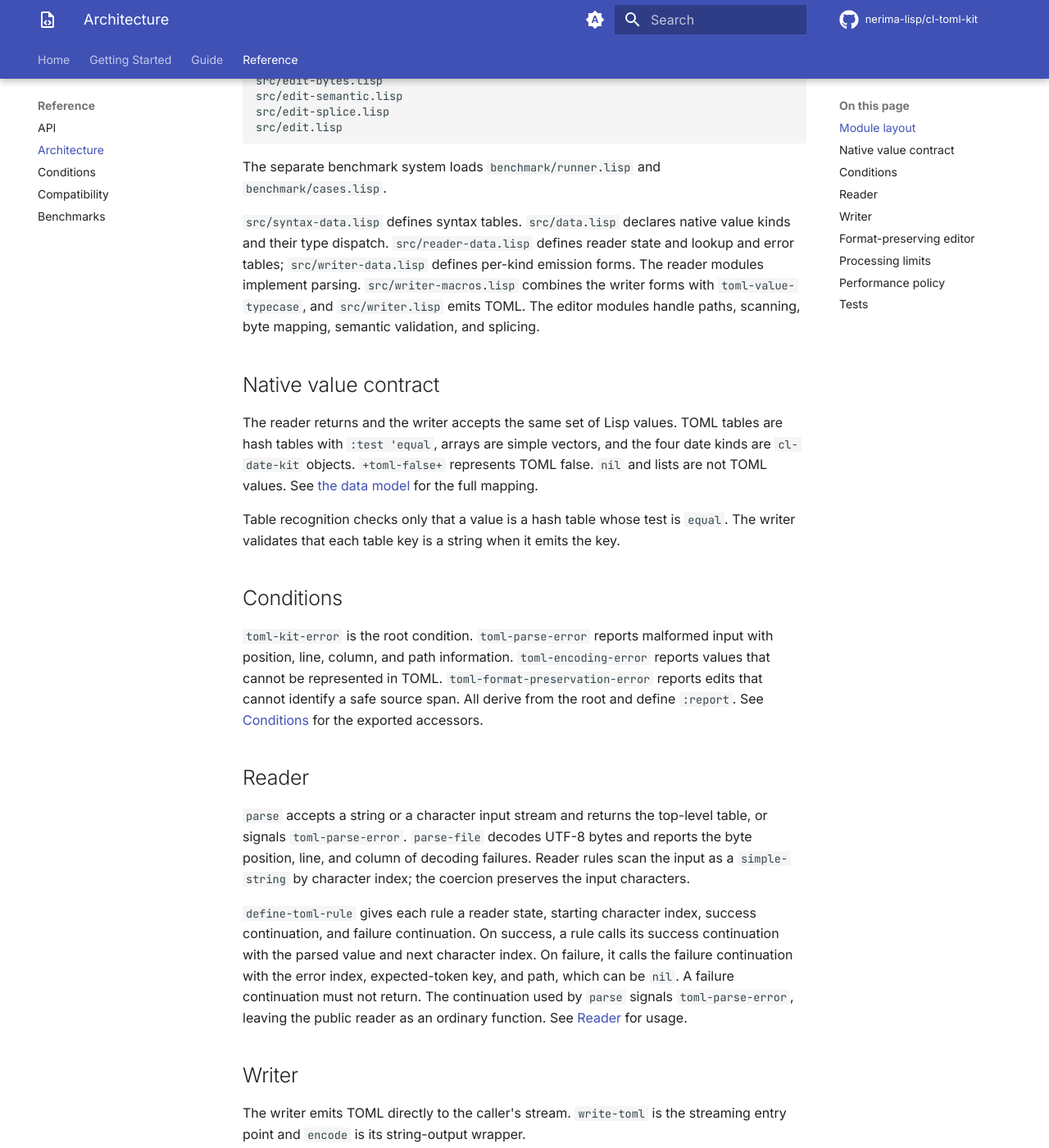
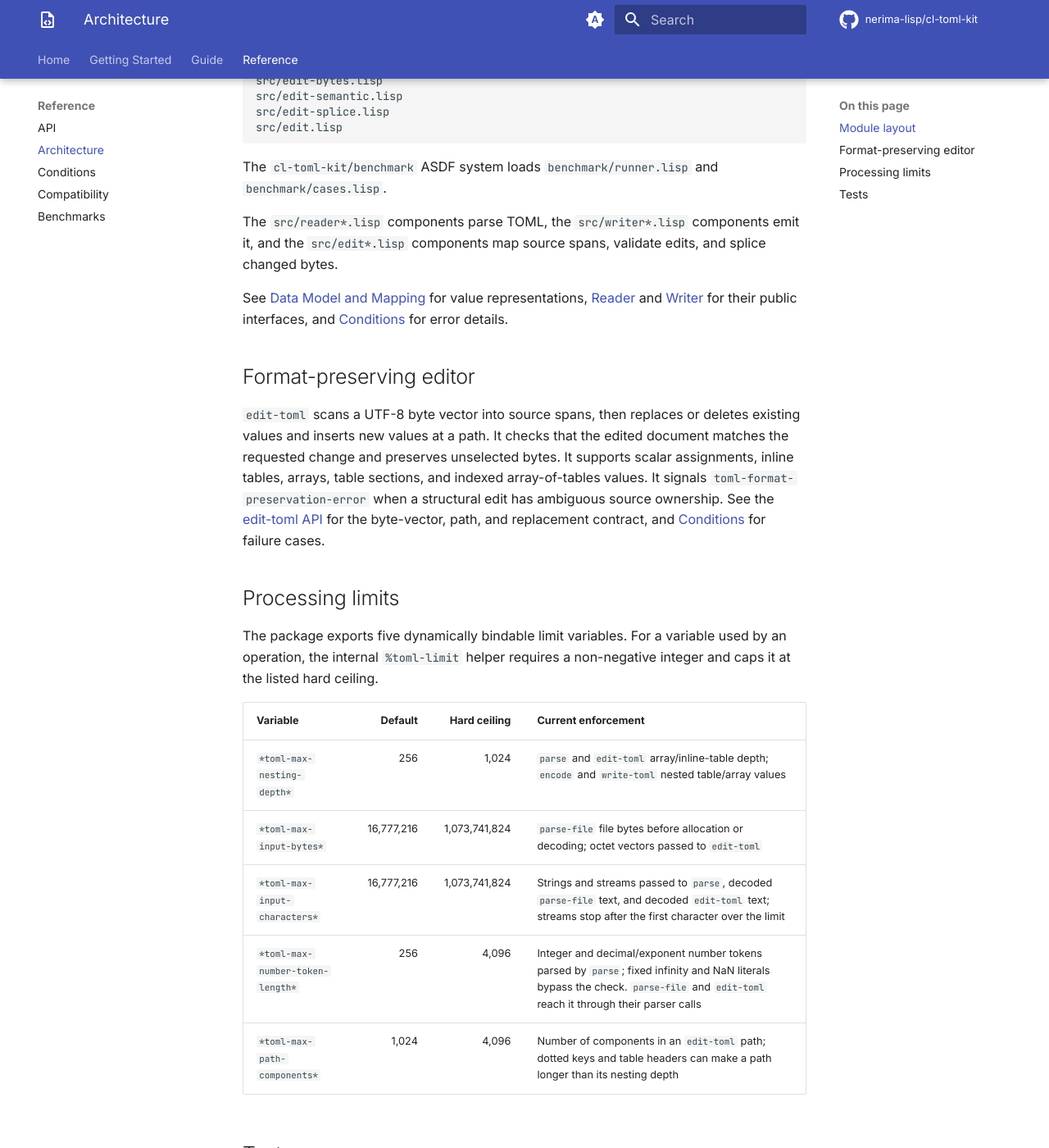
Before and after one commit to nerima-lisp/cl-toml-kit, an MkDocs documentation site: the page built from docs/src/reference/architecture.md, in a window 1280 px wide and 1400 px high, scrolled down 733 px. Shown: the whole window at 82% size. Built offline with MkDocs 1.6.1 and Material for MkDocs 9.7.7, drawn with Linux system fonts in a browser that asks for light colours; comment, search, counter and statistics services are not loaded; some of the changed text lies outside the part shown.

Commit message:
docs: align architecture guides with implementation

````diff
--- a/docs/src/reference/architecture.md
+++ b/docs/src/reference/architecture.md
@@ -1,12 +1,13 @@
 # Architecture
 
-`cl-toml-kit` provides TOML values, a reader and writer, and a
-format-preserving editor. The [design document](https://github.com/nerima-lisp/cl-toml-kit/blob/main/docs/design/architecture.md)
-describes the implementation design.
+`cl-toml-kit` provides a TOML reader, writer, and format-preserving editor.
+See the [design document](https://github.com/nerima-lisp/cl-toml-kit/blob/main/docs/design/architecture.md)
+for reader and writer design details.
 
 ## Module layout
 
-The main ASDF system loads these source components serially in this order:
+The `cl-toml-kit` ASDF system loads these source components serially in this
+order:
 
 ```text
 src/package.lisp
@@ -36,80 +37,28 @@ src/edit-splice.lisp
 src/edit.lisp
 ```
 
-The separate benchmark system loads `benchmark/runner.lisp` and
+The `cl-toml-kit/benchmark` ASDF system loads `benchmark/runner.lisp` and
 `benchmark/cases.lisp`.
 
-`src/syntax-data.lisp` defines syntax tables. `src/data.lisp` declares native
-value kinds and their type dispatch. `src/reader-data.lisp` defines reader
-state and lookup and error tables; `src/writer-data.lisp` defines per-kind
-emission forms. The reader modules implement parsing. `src/writer-macros.lisp`
-combines the writer forms with `toml-value-typecase`, and `src/writer.lisp`
-emits TOML. The editor modules handle paths, scanning, byte mapping, semantic
-validation, and splicing.
+The `src/reader*.lisp` components parse TOML, the `src/writer*.lisp` components
+emit it, and the `src/edit*.lisp` components map source spans, validate edits,
+and splice changed bytes.
 
-## Native value contract
-
-The reader returns and the writer accepts the same set of Lisp values. TOML
-tables are hash tables with `:test 'equal`, arrays are simple vectors, and
-the four date kinds are `cl-date-kit` objects. `+toml-false+` represents TOML
-false. `nil` and lists are not TOML values. See [the data
-model](../guide/data-model.md) for the full mapping.
-
-Table recognition checks only that a value is a hash table whose test is
-`equal`. The writer validates that each table key is a string when it emits
-the key.
-
-## Conditions
-
-`toml-kit-error` is the root condition. `toml-parse-error` reports malformed
-input with position, line, column, and path information. `toml-encoding-error`
-reports values that cannot be represented in TOML. `toml-format-preservation-error`
-reports edits that cannot identify a safe source span. All derive from the
-root and define `:report`. See [Conditions](../reference/conditions.md) for
-the exported accessors.
-
-## Reader
-
-`parse` accepts a string or a character input stream and returns the top-level
-table, or signals `toml-parse-error`. `parse-file` decodes UTF-8 bytes and
-reports the byte position, line, and column of decoding failures. Reader rules
-scan the input as a `simple-string` by character index; the coercion preserves
-the input characters.
-
-`define-toml-rule` gives each rule a reader state, starting character index,
-success continuation, and failure continuation. On success, a rule calls its
-success continuation with the parsed value and next character index. On
-failure, it calls the failure continuation with the error index, expected-token
-key, and path, which can be `nil`. A failure continuation must not return.
-The continuation used by `parse` signals `toml-parse-error`, leaving the
-public reader as an ordinary function. See [Reader](../guide/reader.md) for
-usage.
-
-## Writer
-
-The writer emits TOML directly to the caller's stream. `write-toml` is the
-streaming entry point and `encode` is its string-output wrapper.
-
-```lisp
-(cl-toml-kit:write-toml value stream)
-(cl-toml-kit:encode value)
-```
-
-`src/data.lisp` defines the value-kind dispatch. `src/writer-data.lisp`
-supplies an output form for each kind. `define-toml-emitter` combines those
-forms with `toml-value-typecase`, which expands to a `typecase`.
-See [Writer](../guide/writer.md) for usage.
+See [Data Model and Mapping](../guide/data-model.md) for value representations,
+[Reader](../guide/reader.md) and [Writer](../guide/writer.md) for their public
+interfaces, and [Conditions](../reference/conditions.md) for error details.
 
 ## Format-preserving editor
 
-`edit-toml` scans a UTF-8 byte vector into source spans. It replaces or deletes
-existing values and inserts supported new values. It parses the original and
-edited text, checks that the edited result matches the requested value, and
-preserves unselected bytes. It supports scalar assignments, inline tables,
-arrays, table sections, and indexed array-of-tables values. It signals
-`toml-format-preservation-error` when a structural edit has ambiguous source
-ownership; see [API](../reference/api.md) and
-[Conditions](../reference/conditions.md).
+`edit-toml` scans a UTF-8 byte vector into source spans, then replaces or deletes
+existing values and inserts new values at a path. It checks that the edited
+document matches the requested change and preserves unselected bytes. It
+supports scalar assignments, inline tables, arrays, table sections, and indexed
+array-of-tables values. It signals `toml-format-preservation-error` when a
+structural edit has ambiguous source ownership. See the
+[edit-toml API](../reference/api.md#edit-toml) for the byte-vector, path, and
+replacement contract, and [Conditions](../reference/conditions.md) for failure
+cases.
 
 ## Processing limits
 
@@ -119,23 +68,16 @@ non-negative integer and caps it at the listed hard ceiling.
 
 | Variable | Default | Hard ceiling | Current enforcement |
 | --- | ---: | ---: | --- |
-| `*toml-max-nesting-depth*` | 256 | 1,024 | Writer and editor value scanning |
-| `*toml-max-input-bytes*` | 16,777,216 | 1,073,741,824 | `edit-toml` input before decoding |
-| `*toml-max-input-characters*` | 16,777,216 | 1,073,741,824 | `edit-toml` decoded input |
-| `*toml-max-number-token-length*` | 256 | 4,096 | No current consumer; it does not limit reader tokens |
-| `*toml-max-path-components*` | 1,024 | 4,096 | `edit-toml` paths |
-
-The reader does not enforce the byte, character, nesting, or number-token
-limits. `parse` and `parse-file` do not consult these variables.
-
-## Performance policy
-
-The implementation targets linear work in input length. It is SBCL only and
-does not use `(safety 0)`.
+| `*toml-max-nesting-depth*` | 256 | 1,024 | `parse` and `edit-toml` array/inline-table depth; `encode` and `write-toml` nested table/array values |
+| `*toml-max-input-bytes*` | 16,777,216 | 1,073,741,824 | `parse-file` file bytes before allocation or decoding; octet vectors passed to `edit-toml` |
+| `*toml-max-input-characters*` | 16,777,216 | 1,073,741,824 | Strings and streams passed to `parse`, decoded `parse-file` text, and decoded `edit-toml` text; streams stop after the first character over the limit |
+| `*toml-max-number-token-length*` | 256 | 4,096 | Integer and decimal/exponent number tokens parsed by `parse`; fixed infinity and NaN literals bypass the check. `parse-file` and `edit-toml` reach it through their parser calls |
+| `*toml-max-path-components*` | 1,024 | 4,096 | Number of components in an `edit-toml` path; dotted keys and table headers can make a path longer than its nesting depth |
 
 ## Tests
 
-The test ASDF system loads these components serially in this order:
+The `cl-toml-kit/test` ASDF system loads these components serially in this
+order:
 
 ```text
 t/package.lisp
@@ -165,11 +107,8 @@ t/edit-splice-test.lisp
 t/edit-document-boundaries-test.lisp
 t/edit-scan-boundaries-test.lisp
 t/edit-splice-boundaries-test.lisp
+t/reader-nesting-security-test.lisp
+t/reader-number-security-test.lisp
+t/reader-input-security-test.lisp
 t/edit-semantic-boundaries-test.lisp
 ```
-
-Run the full check with:
-
-```console
-nix flake check
-```
````
Also changed, not shown: docs/design/architecture.md (+31 -11 lines).
